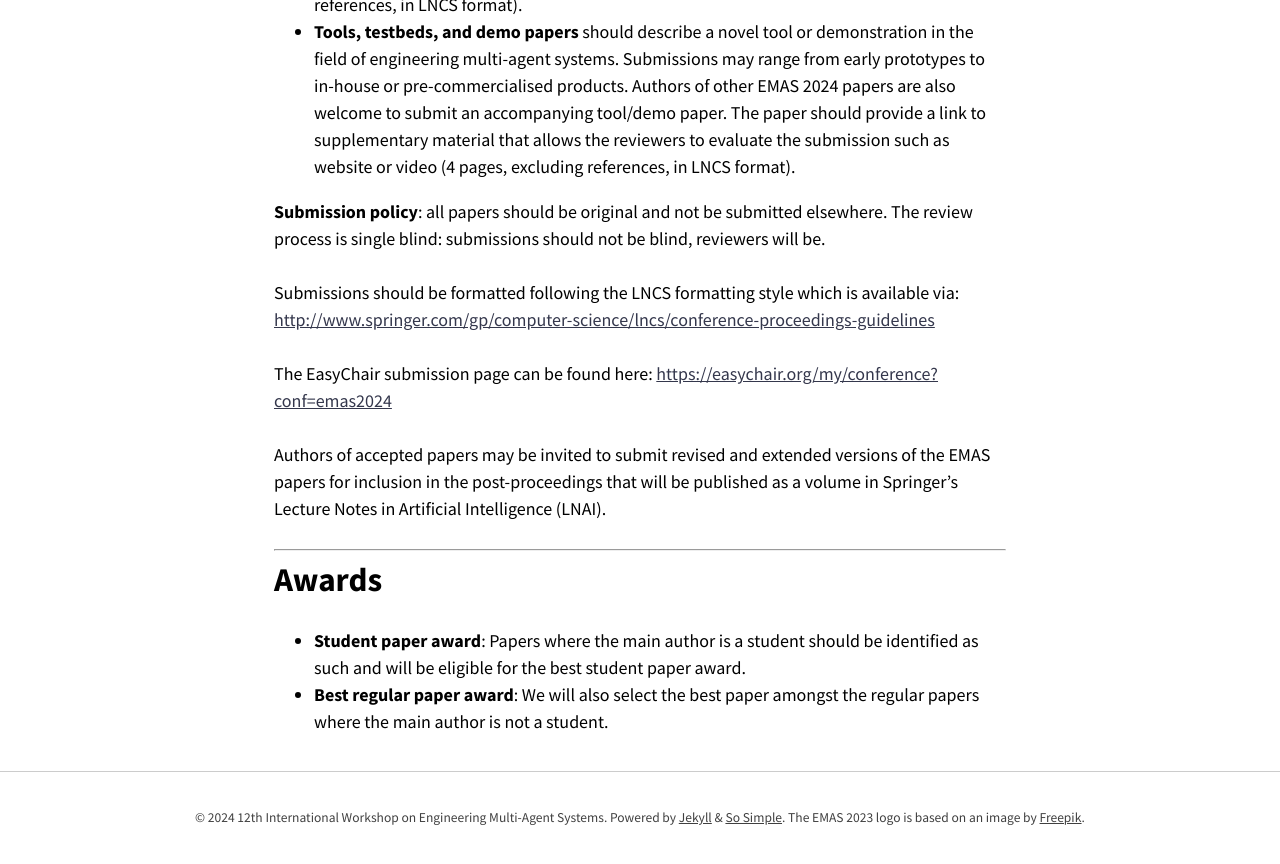
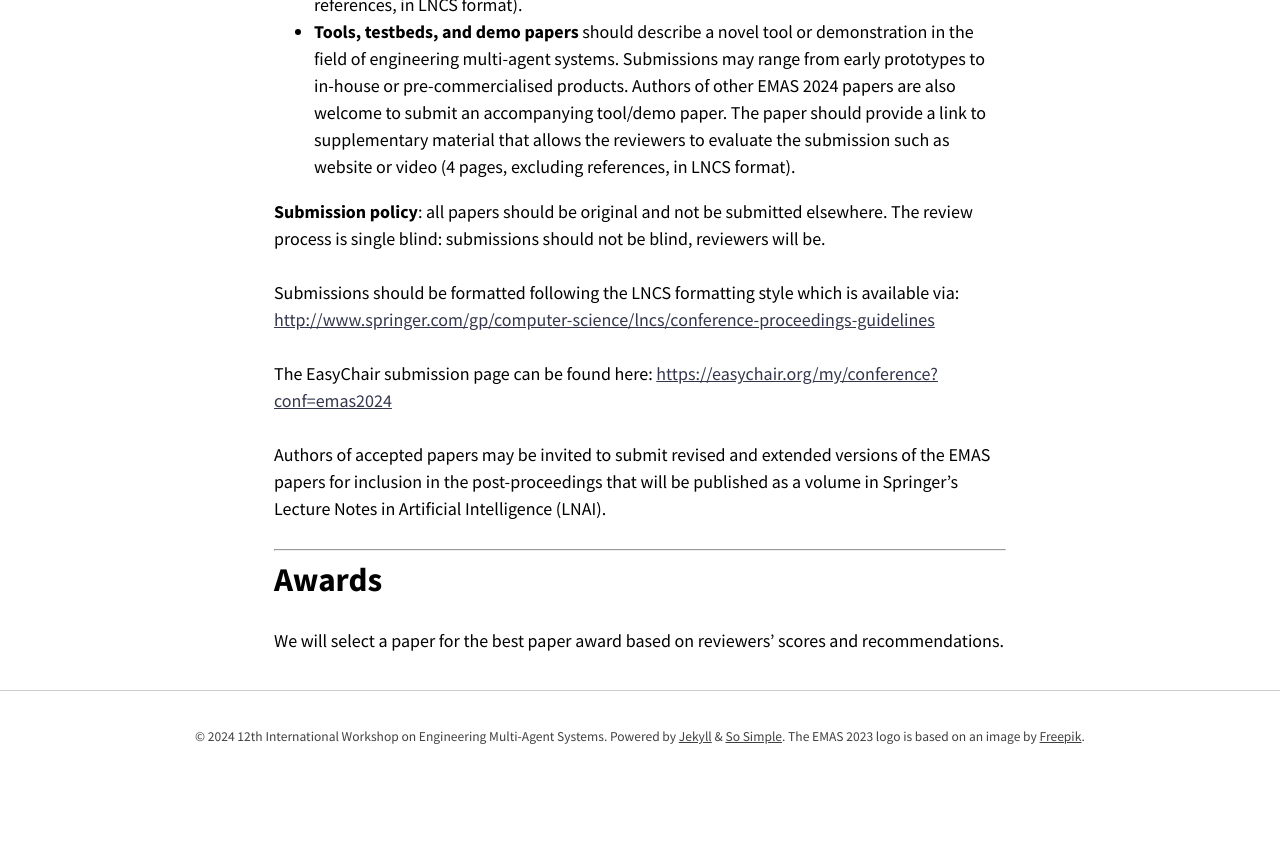
Before and after one commit to rafaelcaue/emas2024, a Jekyll site: the page built from cfp.md, in a window 1280 px wide and 900 px high, scrolled down 2182 px. Shown: the top 864 px of the window. Built offline with Jekyll 4.4.1, drawn with Linux system fonts in a browser that asks for light colours; nearby versions of some CDN libraries; our own code applies the rules of GitHub Pages for plain Markdown files; after the commit the page ends 3001 px from its top, so only the background shows below that.

Commit message:
Update cfp.md

```diff
--- a/cfp.md
+++ b/cfp.md
@@ -79,5 +79,4 @@ Authors of accepted papers may be invited to submit revised and extended version
 ***
 
 # Awards
-- **Student paper award**: Papers where the main author is a student should be identified as such and will be eligible for the best student paper award.
-- **Best regular paper award**: We will also select the best paper amongst the regular papers where the main author is not a student.
+We will select a paper for the best paper award based on reviewers' scores and recommendations.
```
